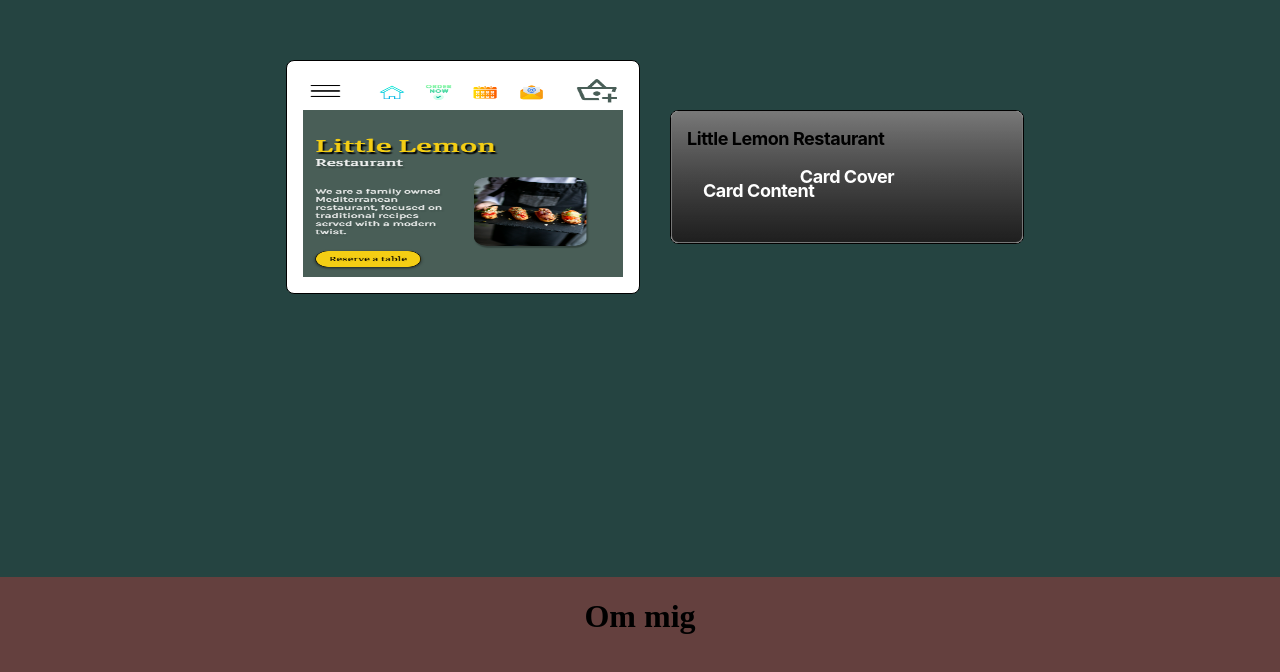
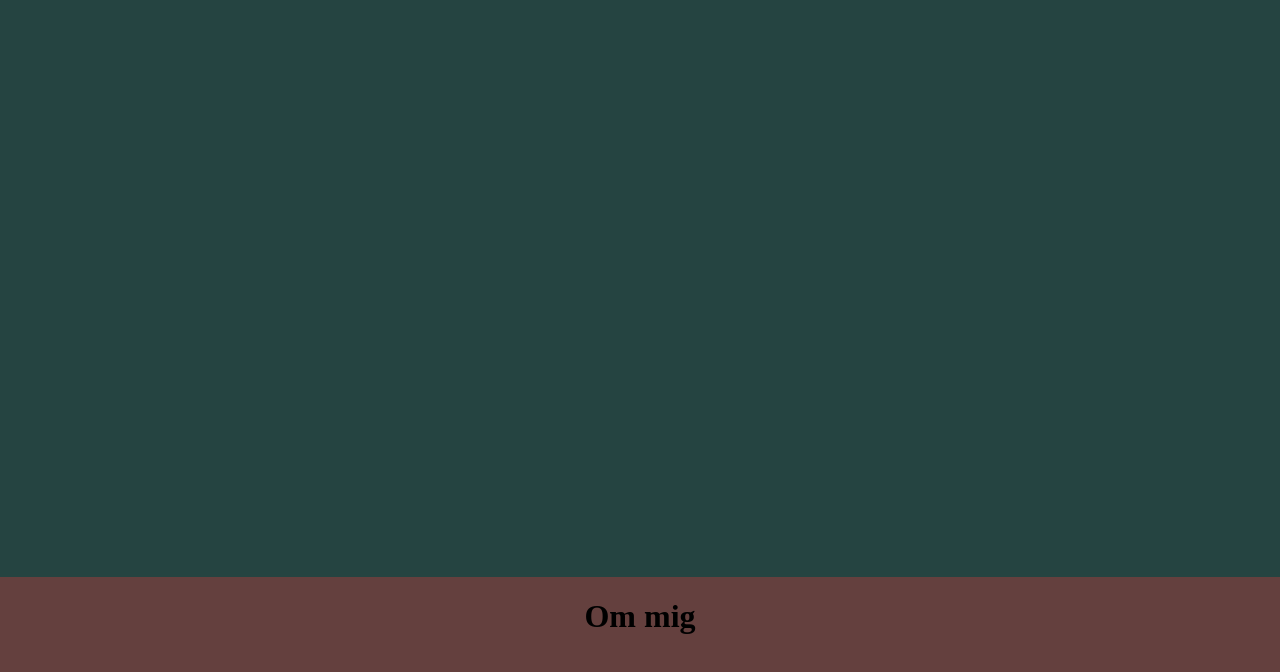
Before and after one commit to Karlgit13/Personal-Portfolio, a React (Create React App) app: page / in a window 1280 px wide. Shown: the part 1023-1695 px from the top of the page. Built offline with nearby package versions, Linux system fonts and the light colour scheme.

Commit message:
Remove unused code and dependencies, update Section2 component

```diff
--- a/package.json
+++ b/package.json
@@ -9,10 +9,6 @@
     "@fortawesome/free-brands-svg-icons": "^6.5.1",
     "@fortawesome/free-solid-svg-icons": "^6.5.1",
     "@fortawesome/react-fontawesome": "^0.2.0",
-    "@mui/icons-material": "^5.15.5",
-    "@mui/joy": "^5.0.0-beta.23",
-    "@mui/material": "^5.15.5",
-    "@mui/system": "^5.15.5",
     "@testing-library/jest-dom": "^5.17.0",
     "@testing-library/react": "^13.4.0",
     "@testing-library/user-event": "^13.5.0",
--- a/src/components/Section2.jsx
+++ b/src/components/Section2.jsx
@@ -1,9 +1,4 @@
-import * as React from "react";
-import Box from "@mui/joy/Box";
-import Card from "@mui/joy/Card";
-import CardCover from "@mui/joy/CardCover";
-import CardContent from "@mui/joy/CardContent";
-import Typography from "@mui/joy/Typography";
+import React from "react";
 import "../style/section2.css";
 import LittleLemon from "../assets/LittleLemon.png";
 
@@ -13,96 +8,6 @@
       <div className="heading-div">
         <h1 className="section2-heading">Mina Projekt</h1>
       </div>
-      <Box
-        className="box"
-        sx={{
-          padding: "30px",
-          perspective: "1000px",
-          transition: "transform 0.4s",
-          "& > div, & > div > div": {
-            transition: "inherit",
-          },
-          "&:hover": {
-            "& > div": {
-              transform: "rotateY(30deg)",
-              "& > div:nth-child(2)": {
-                transform: "scaleY(0.9) translate3d(20px, 30px, 40px)",
-              },
-              "& > div:nth-child(3)": {
-                transform: "translate3d(45px, 50px, 40px)",
-              },
-            },
-          },
-        }}
-      >
-        <Card
-          variant="outlined"
-          sx={{
-            maxHeight: "200px",
-            minHeight: "130px",
-            width: 320,
-            backgroundColor: "#fff",
-            borderColor: "#000",
-          }}
-        >
-          <CardCover></CardCover>
-          <CardContent>
-            <img className="projekt-image" src={LittleLemon} alt="" />
-          </CardContent>
-        </Card>
-      </Box>
-      <Box
-        className="box"
-        sx={{
-          perspective: "1000px",
-          transition: "transform 0.4s",
-          "& > div, & > div > div": {
-            transition: "inherit",
-          },
-          "&:hover": {
-            "& > div": {
-              transform: "rotateY(30deg)",
-              "& > div:nth-child(2)": {
-                transform: "scaleY(0.9) translate3d(20px, 30px, 40px)",
-              },
-              "& > div:nth-child(3)": {
-                transform: "translate3d(45px, 50px, 40px)",
-              },
-            },
-          },
-        }}
-      >
-        <Card
-          variant="outlined"
-          sx={{
-            minHeight: "100px",
-            width: 320,
-            backgroundColor: "#fff",
-            borderColor: "#000",
-          }}
-        >
-          <Typography level="h2" fontSize="lg" textColor="#000">
-            Little Lemon Restaurant
-          </Typography>
-          <CardCover
-            sx={{
-              background:
-                "linear-gradient(to top, rgba(0,0,0,0.4), rgba(0,0,0,0) 200px), linear-gradient(to top, rgba(0,0,0,0.8), rgba(0,0,0,0) 300px)",
-              border: "1px solid",
-              borderColor: "#777",
-            }}
-          >
-            <Typography level="h2" fontSize="lg" textColor="#fff">
-              Card Cover
-            </Typography>
-          </CardCover>
-          <CardContent>
-            <Typography level="h2" fontSize="lg" textColor="#fff" m={2}>
-              Card Content
-            </Typography>
-          </CardContent>
-        </Card>
-      </Box>
     </div>
   );
 };
```
Also changed, not shown: src/style/section3.css (+0 -17 lines), 1 other file (tests, documents, lock files or other folders).
